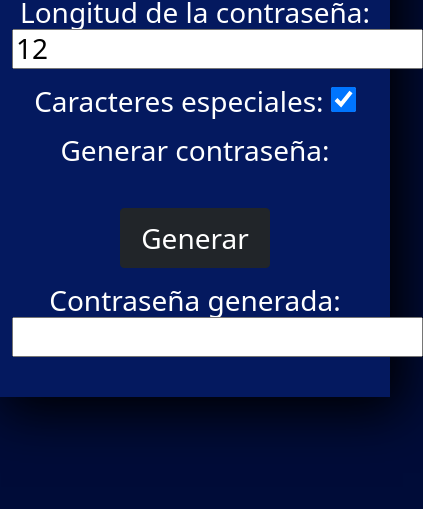
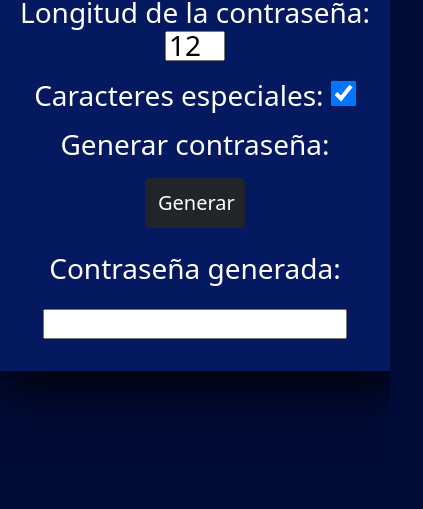
Before and after one commit to franciscomins/contrase-a-segura, a plain HTML site: page views/generate.html in a window 390 px wide. Shown: the part 335-844 px from the top of the page, 423 px wide, since content can reach past the window. Drawn offline with nearby package versions, Linux system fonts and the light colour scheme.

Commit message:
Se corrigieron problemas de responsividas

```diff
--- a/views/generate.html
+++ b/views/generate.html
@@ -55,10 +55,14 @@
           <h1 class="h1">Generador de Contraseñas</h1>
 
           <div class="h5">
-            <p>Longitud de la contraseña: <input type="number" id="length" value="12"></p>
+            <p>Longitud de la contraseña: <input type="number" style="width: 60px; height: 30px;" id="length" value="12"></p>
             <p>Caracteres especiales: <input style="width: 25px; height: 25px;" type="checkbox" id="specialChars" checked></p>
-            <p>Generar contraseña: <button class="btn btn-dark btnList" onclick="generatePassword()">Generar</button></p>
-            <p>Contraseña generada: <input type="text" id="password" readonly></p>
+            <p>Generar contraseña: </p>
+            <button class="btn btn-dark mb-4"
+            style="width: 100px; height: 50px;  font-size: 20px;
+            " onclick="generatePassword()">Generar</button>
+            <p>Contraseña generada: </p>
+            <input type="text" class="mt-2" id="password" readonly>
           </div>
           <br>
         </div>
```
Also changed, not shown: sw.js (+1 -1 lines), 1 other file.
